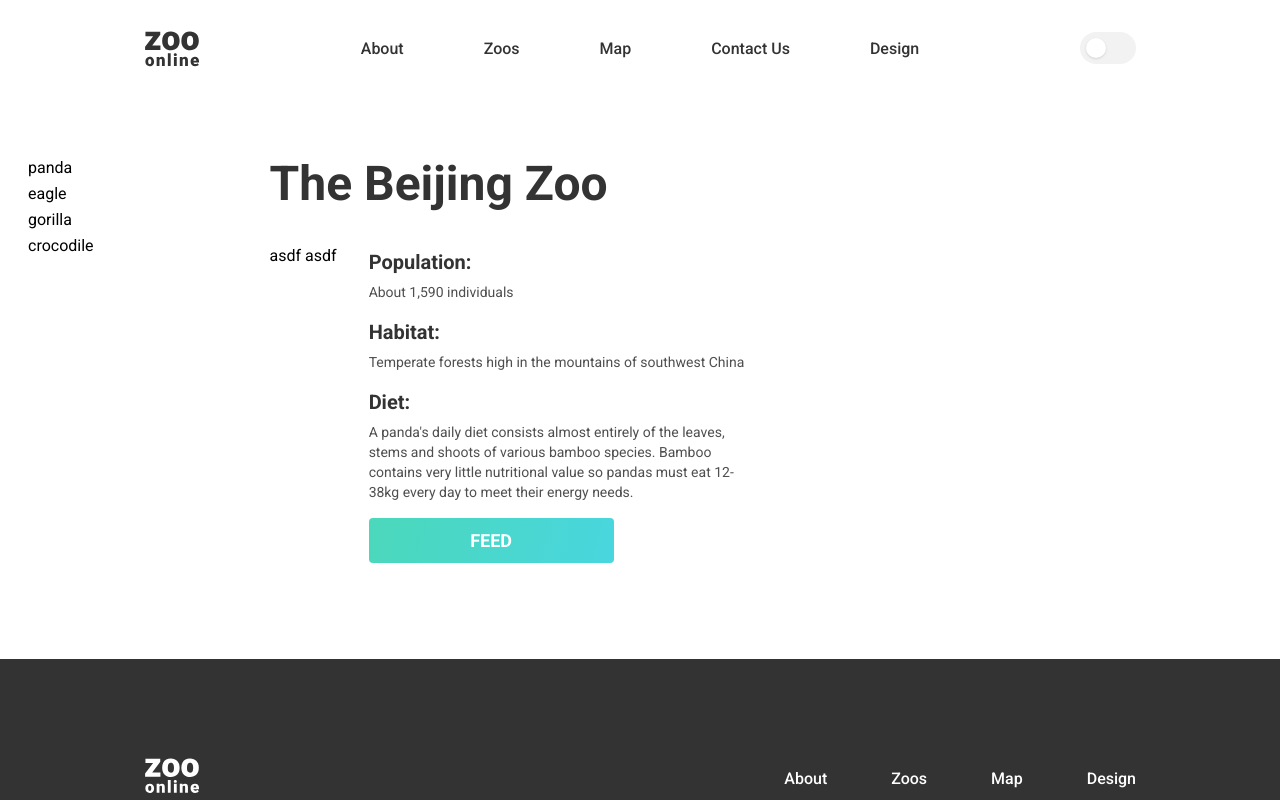
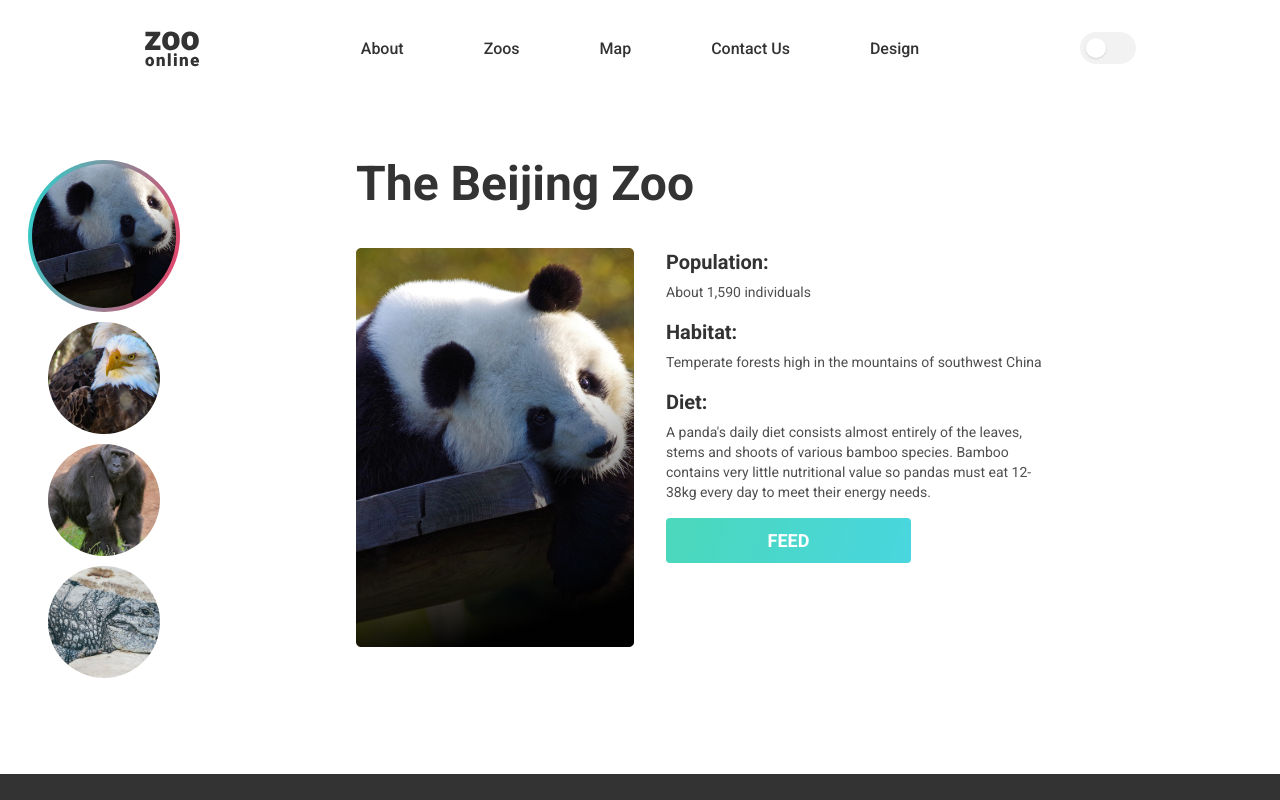
Before and after one commit to Kasaklalita/zoo-online, a React (Vite) app: page /zoo in a window 1280 px wide. Shown: the top 800 px of the page. Built offline with nearby package versions, Linux system fonts and the light colour scheme.

Commit message:
Added PetsCircles

```diff
--- /dev/null
+++ b/src/components/PetCircle.tsx
@@ -0,0 +1,39 @@
+import React, { ChangeEvent } from "react";
+import { IPet } from "../types";
+
+interface IPetCircleProps {
+  pet: IPet;
+  onClick: any;
+  isActive?: boolean;
+}
+
+export default function PetCircle(props: IPetCircleProps) {
+  const petCircleClass = props.isActive
+    ? ""
+    : "w-28 h-28 bg-center bg-no-repeat bg-cover rounded-full";
+  return (
+    <>
+      {props.isActive == true ? (
+        <div
+          className="p-1 rounded-full"
+          style={{
+            background:
+              "linear-gradient(103.3deg, #07EEE0 -15.1%, #DF496D 92.15%)",
+          }}
+        >
+          <div
+            onClick={props.onClick}
+            className="w-36 h-36 rounded-full bg-center bg-no-repeat bg-cover"
+            style={{ backgroundImage: `url(${props.pet.picture})` }}
+          ></div>
+        </div>
+      ) : (
+        <div
+          onClick={props.onClick}
+          className={petCircleClass}
+          style={{ backgroundImage: `url(${props.pet.picture})` }}
+        ></div>
+      )}
+    </>
+  );
+}
--- a/src/components/PetsCircles.tsx
+++ b/src/components/PetsCircles.tsx
@@ -1,12 +1,25 @@
-import React from "react";
+import React, { ChangeEvent } from "react";
 import { pets } from "../data";
 import { IPet } from "../types";
+import PetCircle from "./PetCircle";
 
-export default function PetsCircles() {
+interface IPetsCirclesProps {
+  selectedPet: IPet;
+  changeSelectedPet: (pet: IPet) => void;
+}
+
+export default function PetsCircles(props: IPetsCirclesProps) {
   return (
-    <div className="flex flex-col gap-2.5">
+    <div className="flex flex-col gap-2.5 items-center">
       {pets.map((pet: IPet) => (
-        <p>{pet.name}</p>
+        <PetCircle
+          pet={pet}
+          key={pet.name}
+          onClick={(e: ChangeEvent<HTMLInputElement>) => {
+            props.changeSelectedPet(pet);
+          }}
+          isActive={pet === props.selectedPet}
+        />
       ))}
     </div>
   );
--- a/src/components/pages/ZooPage.tsx
+++ b/src/components/pages/ZooPage.tsx
@@ -4,27 +4,32 @@ import ActionButton from "../UI/ActionButton";
 import PageTemplate from "./PageTemplate";
 import { pets } from "../../data";
 import PetsCircles from "../PetsCircles";
+import { IPet } from "../../types";
 
 export default function ZooPage() {
-  const [selectedPet, setSelectedPet] = useState({});
+  const [selectedPet, setSelectedPet] = useState<IPet>(pets[0]);
 
-  useEffect(() => {
-    setSelectedPet(pets[0]);
-    console.log(selectedPet);
-  }, []);
+  const changeSelectedPet = (pet: IPet) => {
+    setSelectedPet(pet);
+  };
 
   return (
     <PageTemplate>
       <div className="flex gap-44 px-7 pt-16 pb-24">
         <div className="flex flex-col gap-2">
-          <PetsCircles />
+          <PetsCircles
+            selectedPet={selectedPet}
+            changeSelectedPet={changeSelectedPet}
+          />
         </div>
         <div className="">
           <h1 className="text-[#333333] text-5xl font-black mb-10">
             The Beijing Zoo
           </h1>
           <div className="flex gap-8">
-            <div className="flex flex-col gap8">asdf asdf</div>
+            <div className="flex flex-col gap8">
+              <img src={selectedPet.picture} alt="" />
+            </div>
             <div className="flex flex-col gap-4">
               <AnimalDescriptionItem
                 title="Population:"
```
